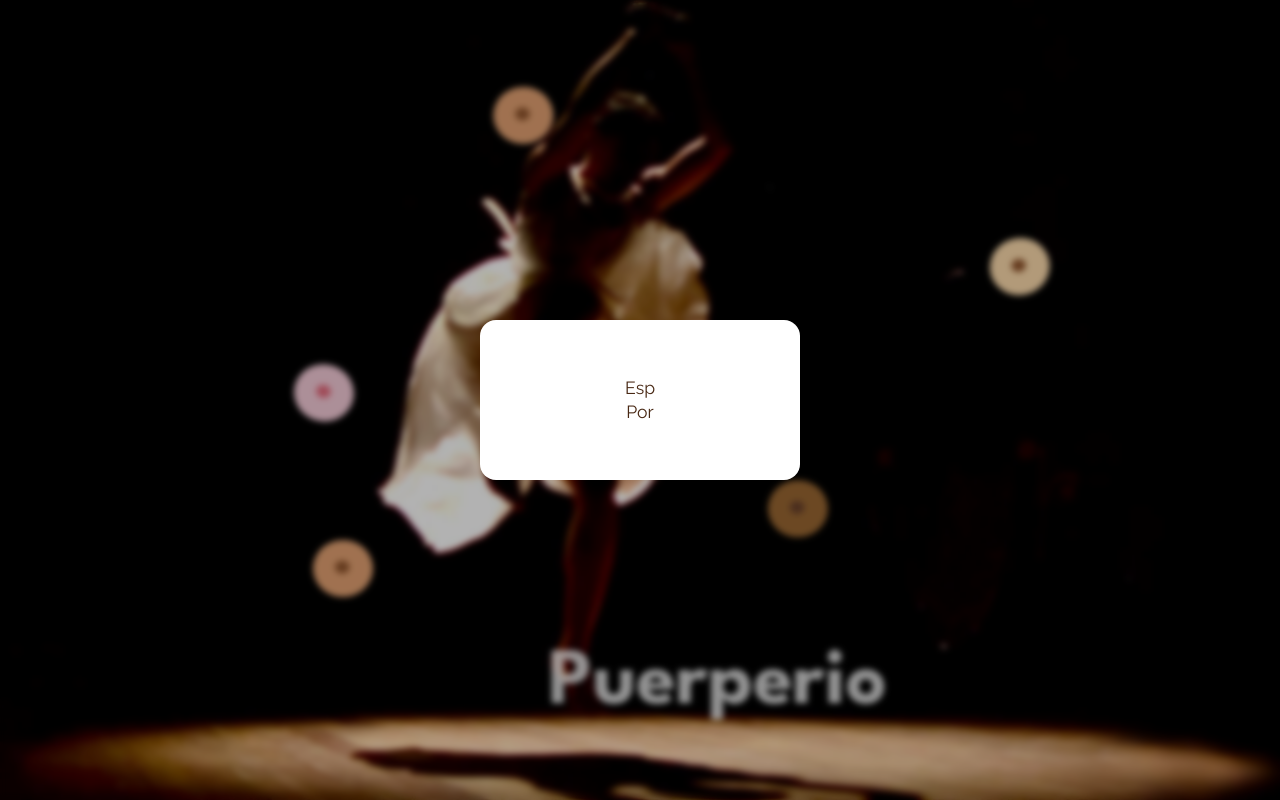
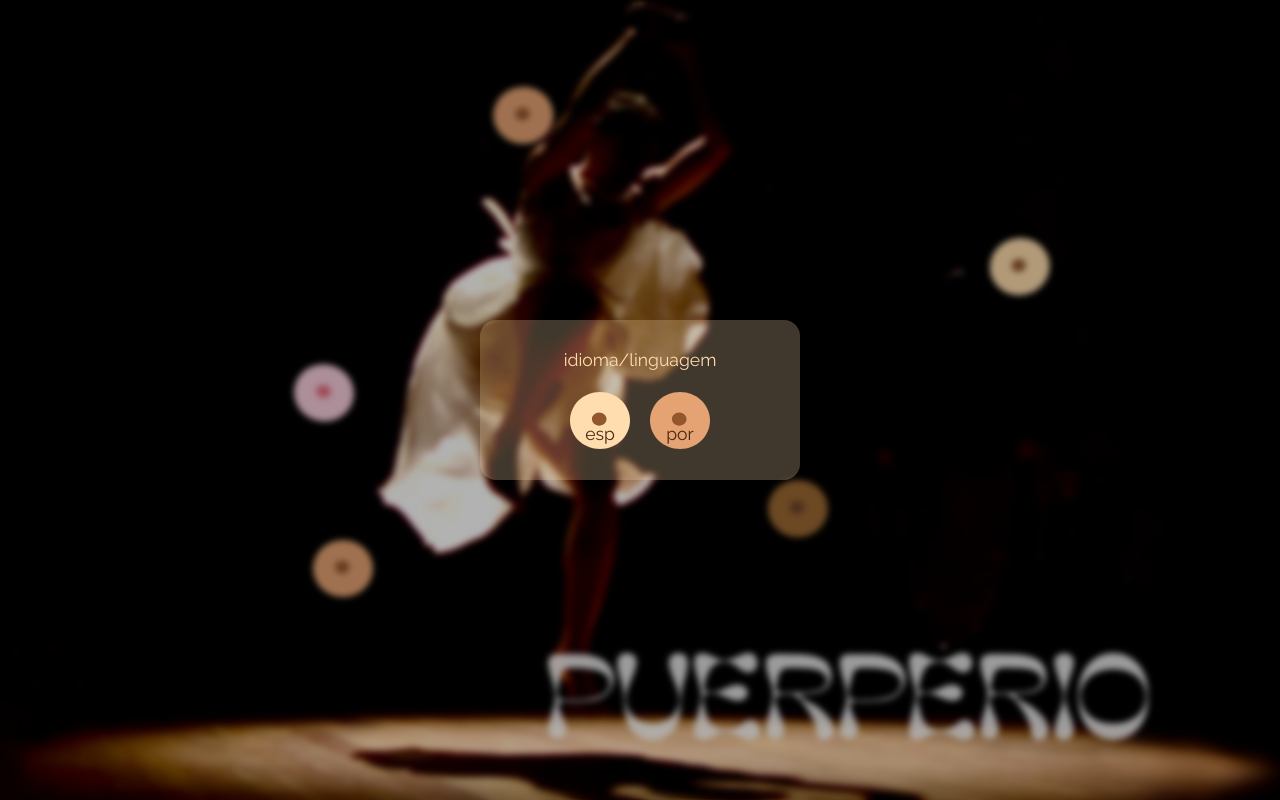
Before and after one commit to jlixerkun/puerperio1, a PHP site: page / in a window 1280 px wide. Run offline with PHP 8.4, Linux system fonts and the light colour scheme.

Commit message:
skineado el index, pero ahora no canciona el new path attribute, creo porque tuve que meter los botones en un div...

```diff
--- a/assets/css/entrada.css
+++ b/assets/css/entrada.css
@@ -1,11 +1,11 @@
 :root {
   --modal-w: 20rem;
-  --modal-h: calc((var(--modal-w)/2)) ;
+  --modal-h: calc((var(--modal-w)/2));
 }
 
 .modal-idioma {
   align-items: center;
-  background-color: #fff;
+  background-color: rgba(255,221,174,0.25);
   border-radius: 1rem;
   display: flex;
   flex-direction: column;
@@ -17,10 +17,12 @@
   transform: translateX(calc(50vw - var(--modal-w) / 2)) translateY(calc(50vh - var(--modal-h) / 2));
   z-index: 100;
 }
+
 .modal-idioma .selector {
   cursor: pointer;
   display: inline-block;
 }
+
 .modal-idioma.oculto {
   display: none;
 }
@@ -32,5 +34,7 @@
   height: 100vh;
   background-color: rgba(0, 0, 0, 0.3);
   -webkit-backdrop-filter: blur(3px);
-          backdrop-filter: blur(3px);
-}/*# sourceMappingURL=entrada.css.map */
+  backdrop-filter: blur(3px);
+}
+
+/* # sourceMappingURL=entrada.css.map */
--- a/entrada.js
+++ b/entrada.js
@@ -1,4 +1,3 @@
-console.log('este es entrada.js');
 const selectores = [...document.querySelectorAll('.selector')];
 const links = [...document.querySelectorAll('.link-main a')];
 let modal = document.querySelector( '.modal-idioma');
--- a/index.php
+++ b/index.php
@@ -1,15 +1,16 @@
 <!DOCTYPE html>
 <html data-bs-theme="light" lang="es">
-
 <head>
     <meta charset="utf-8">
     <meta name="viewport" content="width=device-width, initial-scale=1.0, shrink-to-fit=no">
+    <title>Puerperio :: Exposición Virtual :: Inicio</title>
     <link rel="icon" type="image/png" sizes="16x16" href="assets/img/ui/favicon_puerperio16.png">
     <link rel="icon" type="image/png" sizes="32x31" href="assets/img/ui/favicon_puerperio32.png">
     <link rel="icon" type="image/png" sizes="180x171" href="assets/img/ui/favicon_puerperio180.png">
     <link rel="icon" type="image/png" sizes="192x182" href="assets/img/ui/favicon_puerperio192.png">
     <link rel="icon" type="image/png" sizes="512x485" href="assets/img/ui/favicon_puerperio512.png">
     <link rel="stylesheet" href="assets/bootstrap/css/bootstrap.min.css">
+    <link rel="manifest" href="manifest.json">
     <link rel="stylesheet" href="https://fonts.googleapis.com/css?family=League+Spartan:700&display=swap">
     <link rel="stylesheet" href="https://fonts.googleapis.com/css?family=Raleway:400,400i,700,700i&display=swap">
     <link rel="stylesheet" href="assets/css/bs-theme-overrides.css">
@@ -19,8 +20,6 @@
     <link rel="stylesheet" href="https://cdn.jsdelivr.net/npm/@fancyapps/ui@4.0/dist/fancybox.css">
     <link rel="stylesheet" href="assets/css/styles.css">
     <link rel="stylesheet" href="assets/css/entrada.css">
-
-    <title>Puerperio :: Exposición Virtual :: Inicio</title>
 </head>
 
 <body>
@@ -31,16 +30,18 @@
         <div class="nav4 link-main"><a href="encuentro.php"><img src="assets/img/ui/tetha04.svg"></a></div>
         <div class="nav5 link-main"><a href="contacto.php"><img src="assets/img/ui/tetha01.svg"></a></div>
     </div>
-
-
     <div class="modal-idioma">
+        <span style="color: var(--bs-secondary);padding: 10px;">idioma/linguagem</span>
+<!-- Esto sí funionaba...
         <div class="selector es" data-lang="es">Esp</div>
         <div class=" pt" data-lang="pt" title="Disponível em breve" >Por</div>
+-->
+        <div class="d-flex flex-row">
+            <div class="selector es" data-lang="es" style="background: url('assets/img/ui/tetha02.svg') no-repeat;width: 60px;height: 57px;padding: 30px;margin: 10px;"><span class="d-flex justify-content-center align-items-center">esp</span></div>
+            <div class=" pt" data-lang="pt" title="Disponível em breve" style="background: url('assets/img/ui/tetha01.svg') no-repeat;width: 60px;height: 57px;padding: 30px;margin: 10px;"><span class="d-flex justify-content-center align-items-center">por</span></div>
+        </div>
     </div>
-
-
-    <section id="slide" style="overflow: hidden;">
-        <h1 class="display-1 titleHome logopuerperioslide">Puerperio</h1>
+    <section id="slide" style="overflow: hidden;"><img class="logopuerperioslide" src="assets/img/logos/puerperioneo.svg">
         <div class="carousel slide carousel-fade" data-bs-ride="carousel" data-bs-interval="12000" data-bs-pause="false" data-bs-keyboard="false" data-bs-touch="false" id="topslide">
             <div class="carousel-inner">
                 <div class="carousel-item active" style="background: url(assets/img/art_gal/art_gal_CatMos_01c_C.jpg) center / cover no-repeat;height: 100vh;"></div>
```
Also changed, not shown: manifest.json (added).
